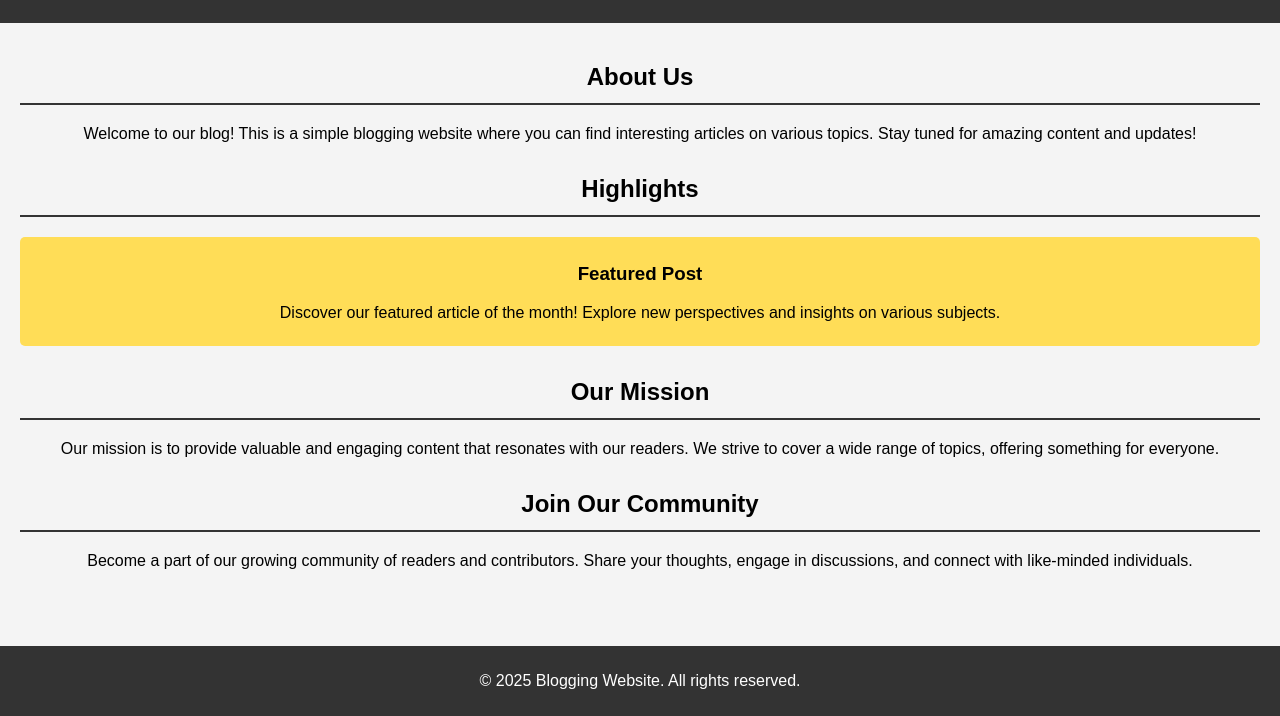
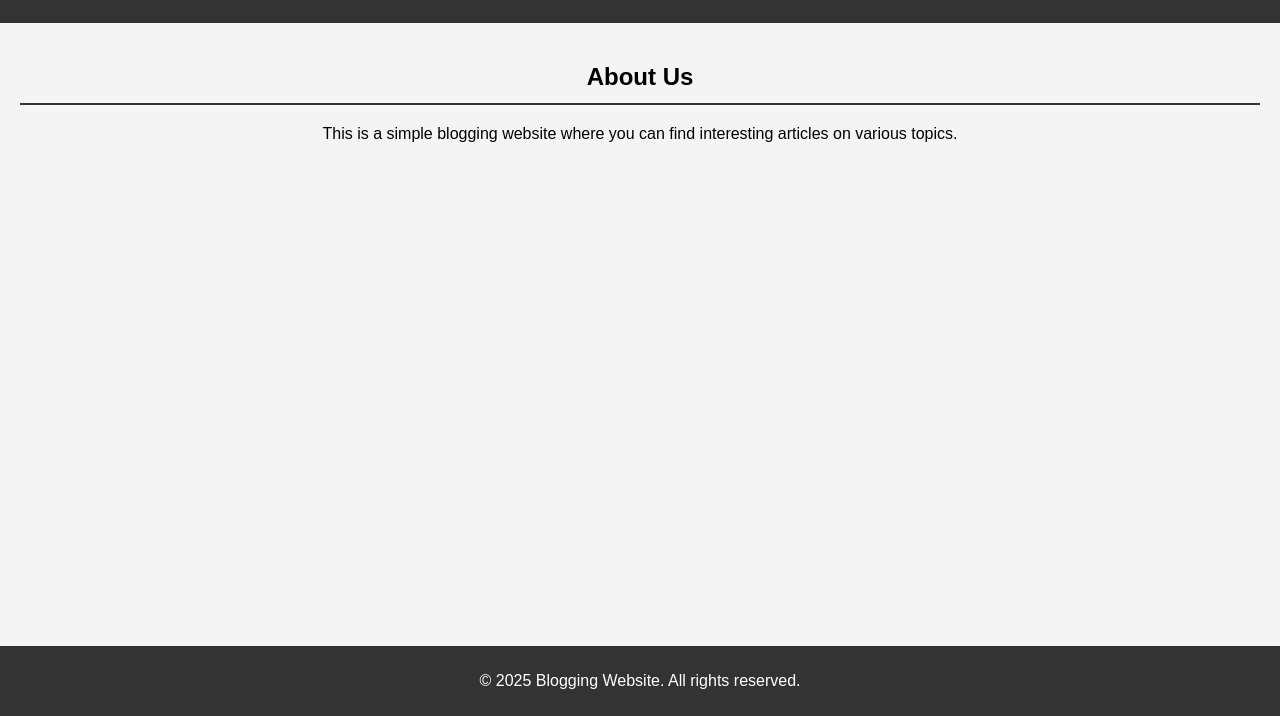
Before and after one commit to Roohan0004/Blogging-Website, a website: page src/index.html in a window 1280 px wide. Shown: the part 84-800 px from the top of the page. Drawn offline with Linux system fonts and the light colour scheme.

Commit message:
modify index.html home page

```diff
--- a/src/index.html
+++ b/src/index.html
@@ -11,7 +11,7 @@
         <h1>Welcome to Our Blogging Website</h1>
         <nav>
             <ul>
-                <li><a href="../src/index.html">Home</a></li>
+                <li><a href="index.html">Home</a></li>
                 <li>Blog</li>
                 <li>Contact Us</li>
             </ul>
@@ -20,26 +20,7 @@
     <main>
         <section>
             <h2>About Us</h2>
-            <p>Welcome to our blog! This is a simple blogging website where you can find interesting articles on various topics. Stay tuned for amazing content and updates!</p>
-        </section>
-
-        <section>
-            <h2>Highlights</h2>
-            <div class="highlight">
-                <h3>Featured Post</h3>
-                <p>Discover our featured article of the month! Explore new perspectives and insights on various subjects.</p>
-
-            </div>
-        </section>
-
-        <section>
-            <h2>Our Mission</h2>
-            <p>Our mission is to provide valuable and engaging content that resonates with our readers. We strive to cover a wide range of topics, offering something for everyone.</p>
-        </section>
-
-        <section>
-            <h2>Join Our Community</h2>
-            <p>Become a part of our growing community of readers and contributors. Share your thoughts, engage in discussions, and connect with like-minded individuals.</p>
+            <p>This is a simple blogging website where you can find interesting articles on various topics.</p>
         </section>
     </main>
     <footer>
```
